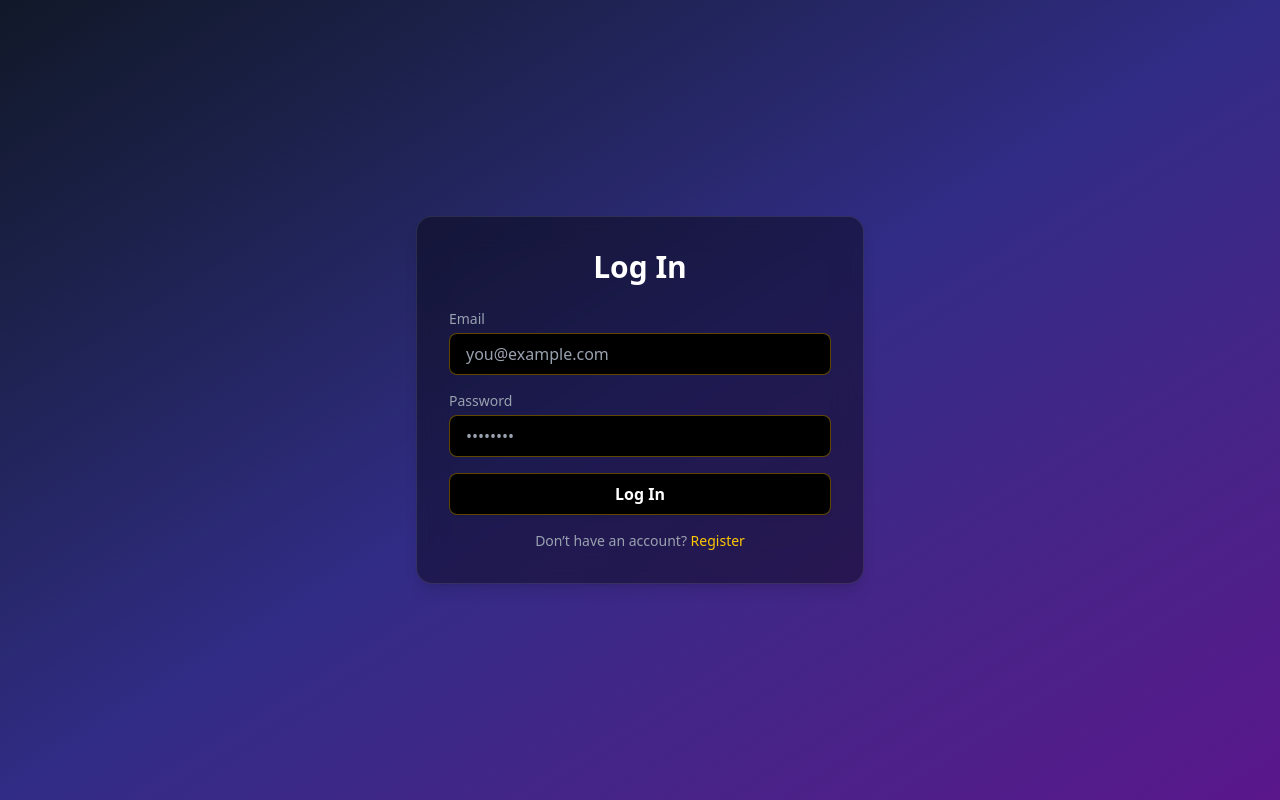
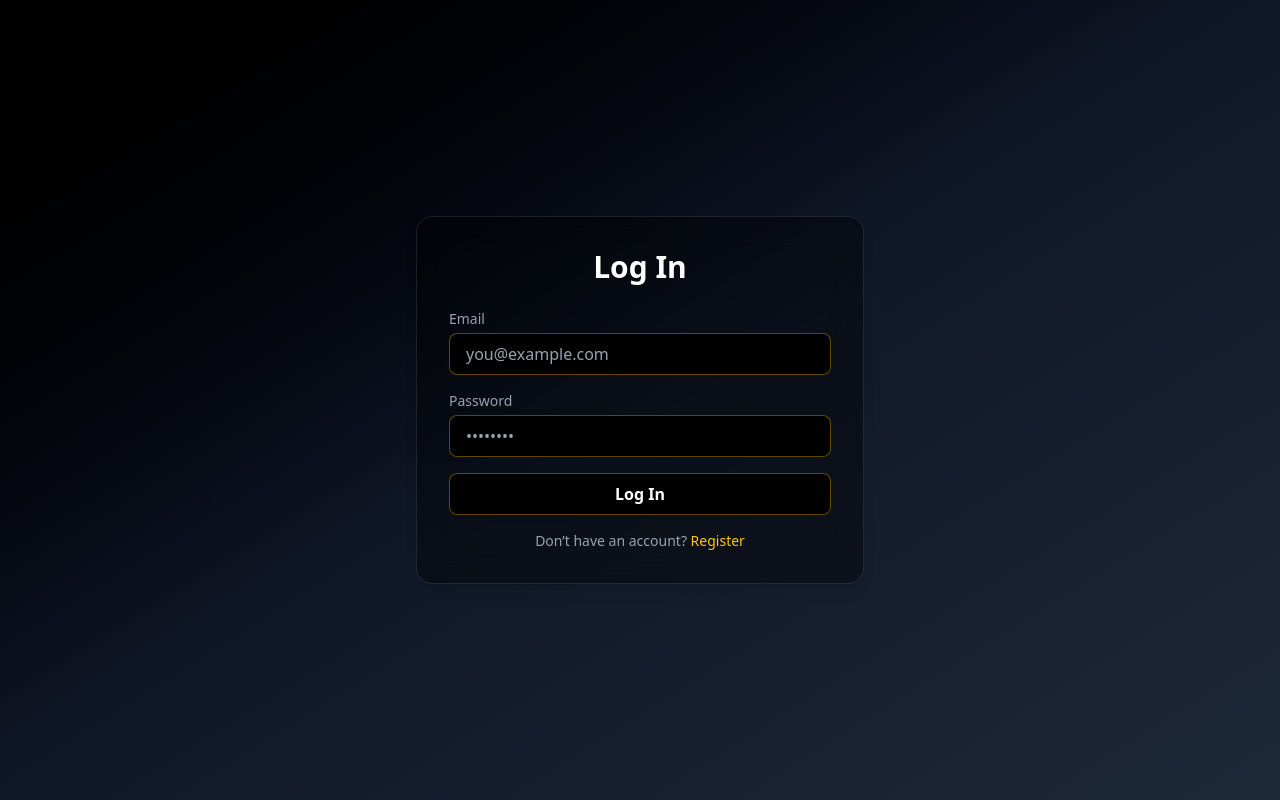
Before and after one commit to ashishkunthe/sendweave, a React (Vite) app: page /login in a window 1280 px wide. Built offline with nearby package versions, Linux system fonts and the light colour scheme.

Commit message:
added small fixes

```diff
--- a/src/pages/LogIn.tsx
+++ b/src/pages/LogIn.tsx
@@ -34,7 +34,7 @@
   };
 
   return (
-    <div className="min-h-screen bg-gradient-to-br from-gray-900 via-indigo-900 to-purple-900 flex items-center justify-center px-6">
+    <div className="min-h-screen bg-gradient-to-br from-black via-gray-900 to-gray-800 flex items-center justify-center px-6">
       <motion.div
         className="bg-black/40 backdrop-blur-lg p-8 rounded-2xl shadow-lg w-full max-w-md border border-white/10"
         initial={{ opacity: 0, y: 40 }}
```
